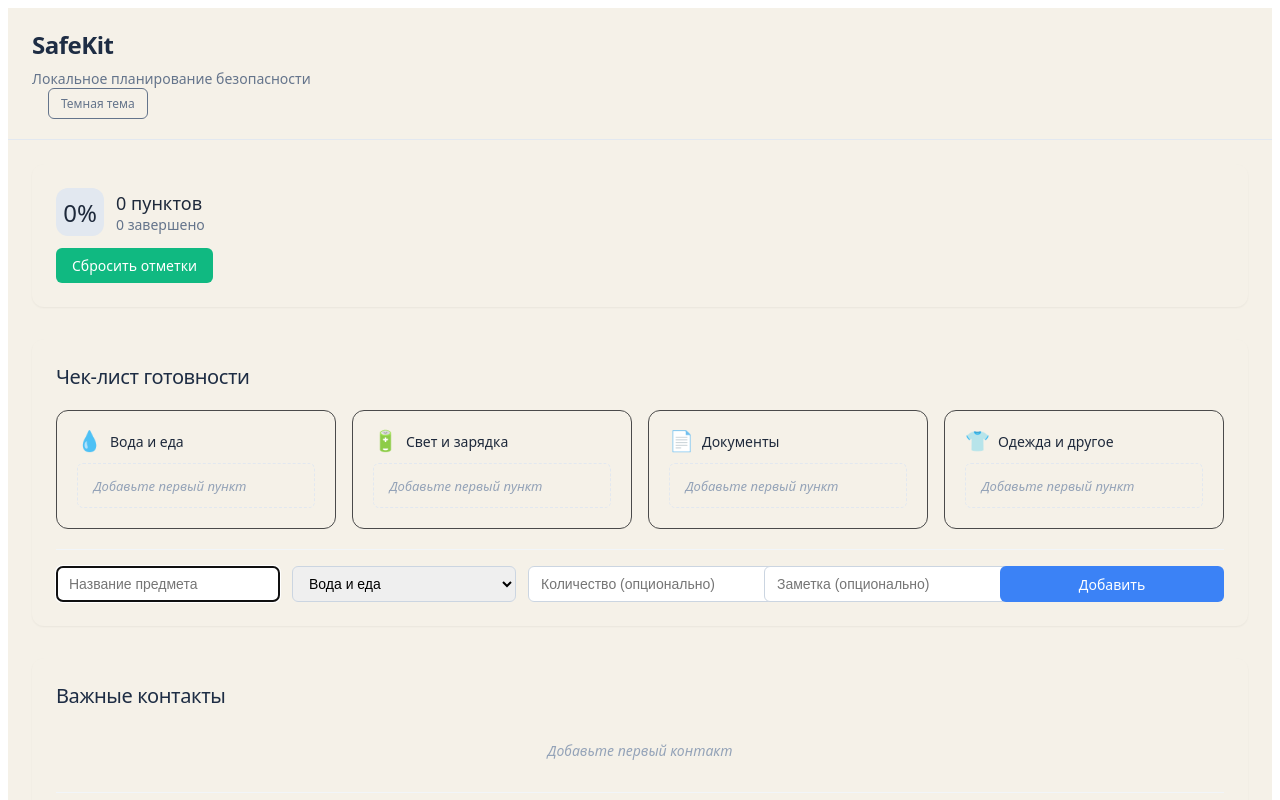
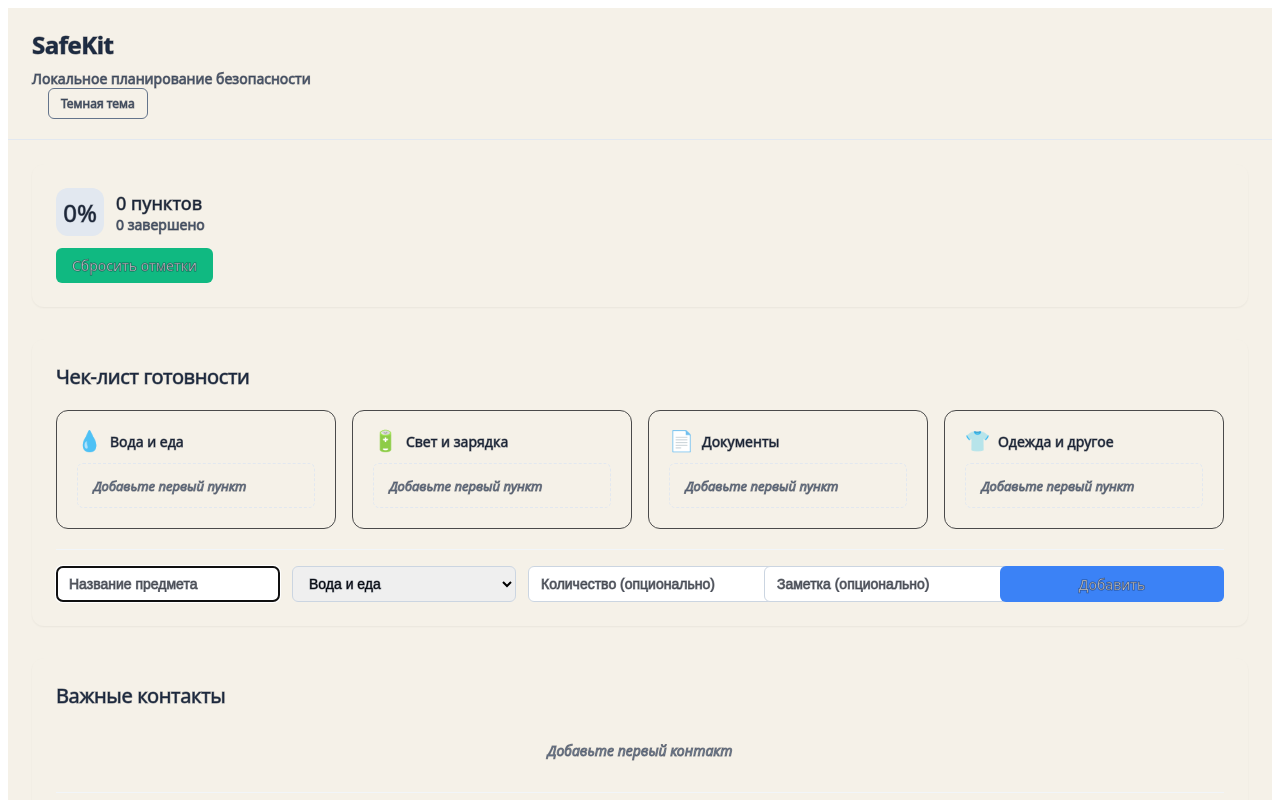
Before and after one commit to whyisomi/-safekit, a React (Vite) app: page / in a window 1280 px wide. Shown: the top 800 px of the page. Built offline with nearby package versions, Linux system fonts and the light colour scheme.

Commit message:
Update theme colors 2

```diff
--- a/src/index.css
+++ b/src/index.css
@@ -1,7 +1,7 @@
 :root {
   --text: #0f172a;
   --text-h: #1e2d44;
-  --bg: #f0f9ff;
+  --bg: #e8f4fd;
   --border: #cfeaff;
   --code-bg: #eff6ff;
   --accent: #3b82f6;
@@ -14,6 +14,13 @@
   --sans: system-ui, 'Segoe UI', Roboto, sans-serif;
   --heading: system-ui, 'Segoe UI', Roboto, sans-serif;
   --mono: ui-monospace, Consolas, monospace;
+
+  /* Reduced brightness for light theme - more opaque white-blue */
+  --bg-opacity: 0.9;
+
+  /* Text stroke for readability */
+  --text-stroke: 1px color-mix(in srgb, var(--text), transparent);
+  -webkit-text-stroke: var(--text-stroke);
 
   font-synthesis: none;
   text-rendering: optimizeLegibility;
@@ -34,7 +41,7 @@
     --code-bg: #1a3a5c;
     --accent: #64ffda;
     --accent-bg: rgba(100, 255, 218, 0.15);
-    --accent-border: rgba(100, 255, 218, 0.3);
+    --accent-border: rgba(100, 255, 218, 0.5);
     --social-bg: rgba(10, 25, 40, 0.5);
   }
 
@@ -64,6 +71,11 @@ h1 {
   color: var(--text-h);
   line-height: var(--line-height-tight);
   letter-spacing: -0.02em;
+  /* Text stroke for light theme readability */
+  -webkit-text-stroke: 1px color-mix(in srgb, var(--text), transparent);
+          text-stroke: 1px color-mix(in srgb, var(--text), transparent);
+  /* Rounded font optical-sizing */
+  font-optical-sizing: auto;
 }
 
 h1 {
@@ -77,6 +89,10 @@ h2 {
   color: var(--text-h);
   line-height: var(--line-height-tight);
   letter-spacing: -0.02em;
+  /* Text stroke for readability */
+  -webkit-text-stroke: 1px color-mix(in srgb, var(--text), transparent);
+          text-stroke: 1px color-mix(in srgb, var(--text), transparent);
+  font-optical-sizing: auto;
 }
 
 h2 {
@@ -88,6 +104,9 @@ p {
   font-size: var(--font-size-base);
   line-height: var(--line-height-relaxed);
   color: var(--text);
+  /* Text stroke for readability */
+  -webkit-text-stroke: 1px color-mix(in srgb, var(--text), transparent);
+          text-stroke: 1px color-mix(in srgb, var(--text), transparent);
   margin: 0 0 var(--spacing-4);
 }
 
@@ -101,51 +120,62 @@ code,
   background: var(--code-bg);
   padding: var(--spacing-1) var(--spacing-2);
   font-size: var(--font-size-sm);
-}
-
-code {
-  font-size: var(--font-size-sm);
-  line-height: var(--line-height-normal);
-  padding: var(--spacing-1) var(--spacing-2);
-  background: var(--code-bg);
+  /* Code blocks don't need stroke */
+  -webkit-text-stroke: none;
+          text-stroke: none;
 }
 
 /* Buttons */
 button {
-  font-family: inherit;
+  font-family: var(--sans);
   font-weight: 500;
   cursor: pointer;
   transition: all 0.2s ease;
   border: none;
   outline: none;
+  /* Buttons have solid background so no stroke needed */
+  -webkit-text-stroke: none;
+          text-stroke: none;
 }
 
 button:focus-visible {
   outline: 2px solid var(--accent);
   outline-offset: 2px;
+  -webkit-text-stroke: none;
+          text-stroke: none;
 }
 
 button:hover:not(:disabled) {
   filter: brightness(1.05);
+  -webkit-text-stroke: none;
+          text-stroke: none;
 }
 
 button:active:not(:disabled) {
   transform: scale(0.98);
+  -webkit-text-stroke: none;
+          text-stroke: none;
 }
 
 button:disabled {
   opacity: 0.5;
   cursor: not-allowed;
+  -webkit-text-stroke: none;
+          text-stroke: none;
 }
 
 /* Primary actions */
 .btn-primary {
   background: var(--accent);
   color: white;
+  -webkit-text-stroke: none;
+          text-stroke: none;
 }
 
 .btn-primary:hover:not(:disabled) {
   background: color-mix(in srgb, var(--accent), black 10%);
+  -webkit-text-stroke: none;
+          text-stroke: none;
 }
 
 /* Secondary */
@@ -153,11 +183,15 @@ button:disabled {
   background: transparent;
   border: 1px solid var(--border);
   color: var(--text);
+  -webkit-text-stroke: var(--text-stroke);
+          text-stroke: var(--text-stroke);
 }
 
 .btn-secondary:hover:not(:disabled) {
   border-color: var(--accent);
   color: var(--accent);
+  -webkit-text-stroke: var(--text-stroke);
+          text-stroke: var(--text-stroke);
 }
 
 /* Danger */
@@ -165,11 +199,15 @@ button:disabled {
   background: transparent;
   border: 1px solid #ef4444;
   color: #ef4444;
+  -webkit-text-stroke: var(--text-stroke);
+          text-stroke: var(--text-stroke);
 }
 
 .btn-danger:hover:not(:disabled) {
   background: #ef4444;
   color: white;
+  -webkit-text-stroke: var(--text-stroke);
+          text-stroke: var(--text-stroke);
 }
 
 /* Section cards */
@@ -185,10 +223,14 @@ button:disabled {
 /* Ready indicator animation */
 .ready-percent {
   transition: transform 0.3s ease, color 0.3s ease;
+  -webkit-text-stroke: var(--text-stroke);
+          text-stroke: var(--text-stroke);
 }
 
 .ready-indicator {
   transition: background 0.3s ease;
+  -webkit-text-stroke: var(--text-stroke);
+          text-stroke: var(--text-stroke);
 }
 
 /* Theme transition */
```
